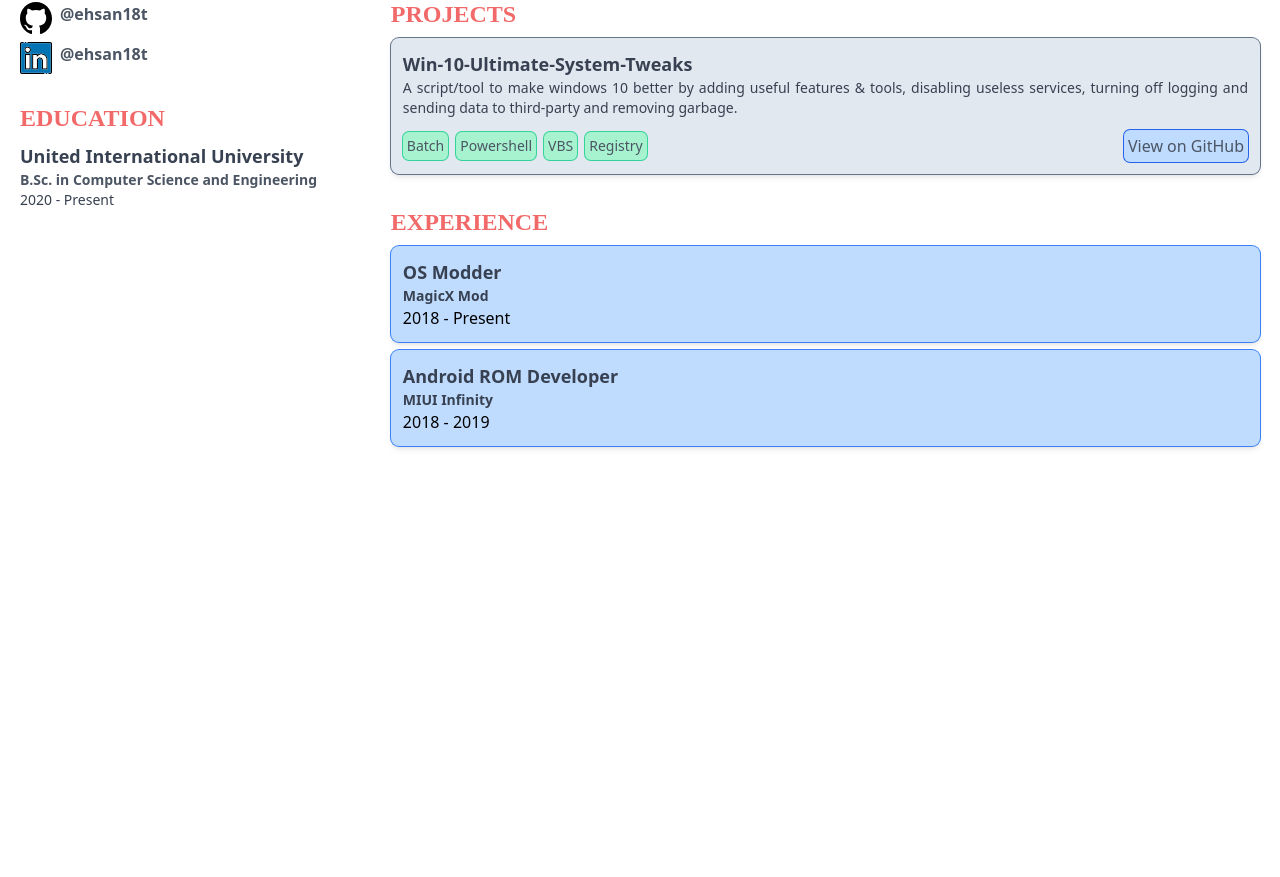
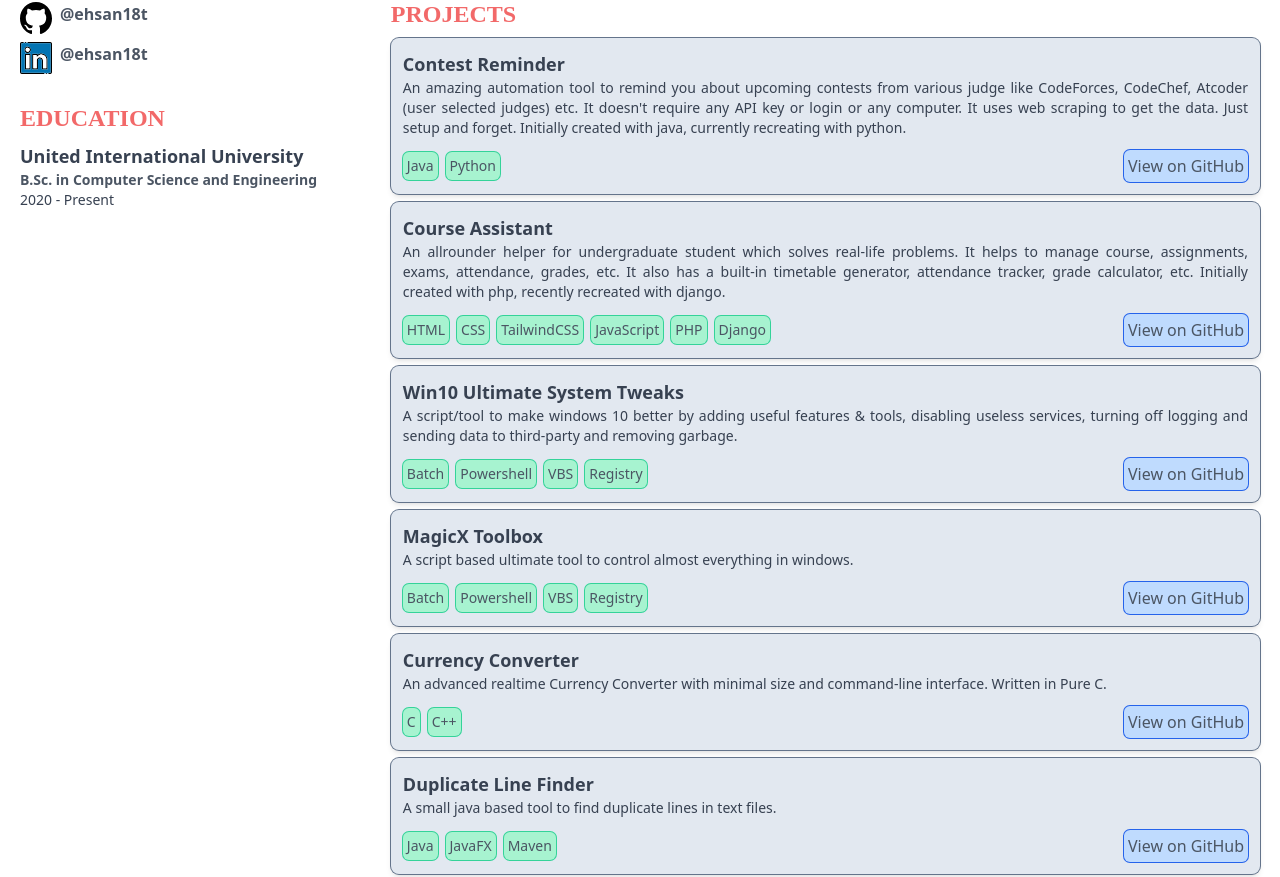
Before and after one commit to ehsan18t/ehsan-pages, a React (Vite) app: page / in a window 1280 px wide. Shown: the part 436-1313 px from the top of the page. Before the commit the page ends 894 px from the top, so only its background shows below. Built offline with nearby package versions, Linux system fonts and the light colour scheme; a web font is replaced by a local one.

Commit message:
updated resume data

```diff
--- a/src/data.js
+++ b/src/data.js
@@ -42,6 +42,7 @@ const Info = {
     'Figma',
     'Jira',
     'Scrum',
+    'Googling',
   ],
   experience: [
     {
@@ -57,12 +58,47 @@ const Info = {
   ],
   projects: [
     {
-      name: 'Win-10-Ultimate-System-Tweaks',
+      name: 'Contest Reminder',
+      link: 'https://github.com/ehsan18t/contest-reminder',
+      description:
+        "An amazing automation tool to remind you about upcoming contests from various judge like CodeForces, CodeChef, Atcoder (user selected judges) etc. It doesn't require any API key or login or any computer. It uses web scraping to get the data. Just setup and forget. Initially created with java, currently recreating with python.",
+      techs: ['Java', 'Python'],
+    },
+    {
+      name: 'Course Assistant',
+      link: 'https://github.com/ehsan18t/CourseAssistant',
+      description:
+        'An allrounder helper for undergraduate student which solves real-life problems. It helps to manage course, assignments, exams, attendance, grades, etc. It also has a built-in timetable generator, attendance tracker, grade calculator, etc. Initially created with php, recently recreated with django.',
+      techs: ['HTML', 'CSS', 'TailwindCSS', 'JavaScript', 'PHP', 'Django'],
+    },
+    {
+      name: 'Win10 Ultimate System Tweaks',
       link: 'https://github.com/ehsan18t/Win10-Ultimate-System-Tweaks',
       description:
         'A script/tool to make windows 10 better by adding useful features & tools, disabling useless services, turning off logging and sending data to third-party and removing garbage.',
       techs: ['Batch', 'Powershell', 'VBS', 'Registry'],
     },
+    {
+      name: 'MagicX Toolbox',
+      link: 'https://github.com/ehsan18t/MagicX-Toolbox',
+      description:
+        'A script based ultimate tool to control almost everything in windows.',
+      techs: ['Batch', 'Powershell', 'VBS', 'Registry'],
+    },
+    {
+      name: 'Currency Converter',
+      link: 'https://github.com/ehsan18t/Currency-Converter',
+      description:
+        'An advanced realtime Currency Converter with minimal size and command-line interface. Written in Pure C.',
+      techs: ['C', 'C++'],
+    },
+    {
+      name: 'Duplicate Line Finder',
+      link: 'https://github.com/ehsan18t/duplicate-line-finder',
+      description:
+        'A small java based tool to find duplicate lines in text files.',
+      techs: ['Java', 'JavaFX', 'Maven'],
+    },
   ],
 }
 
```
